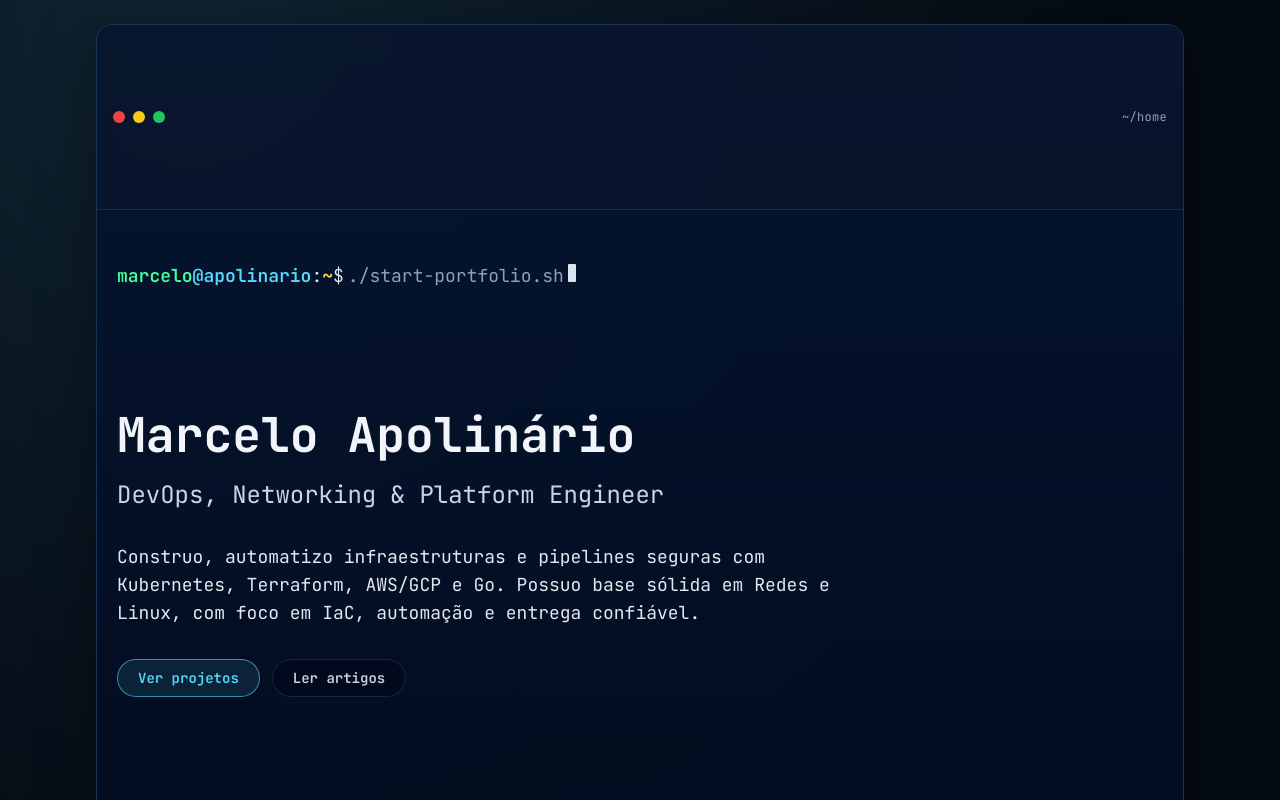
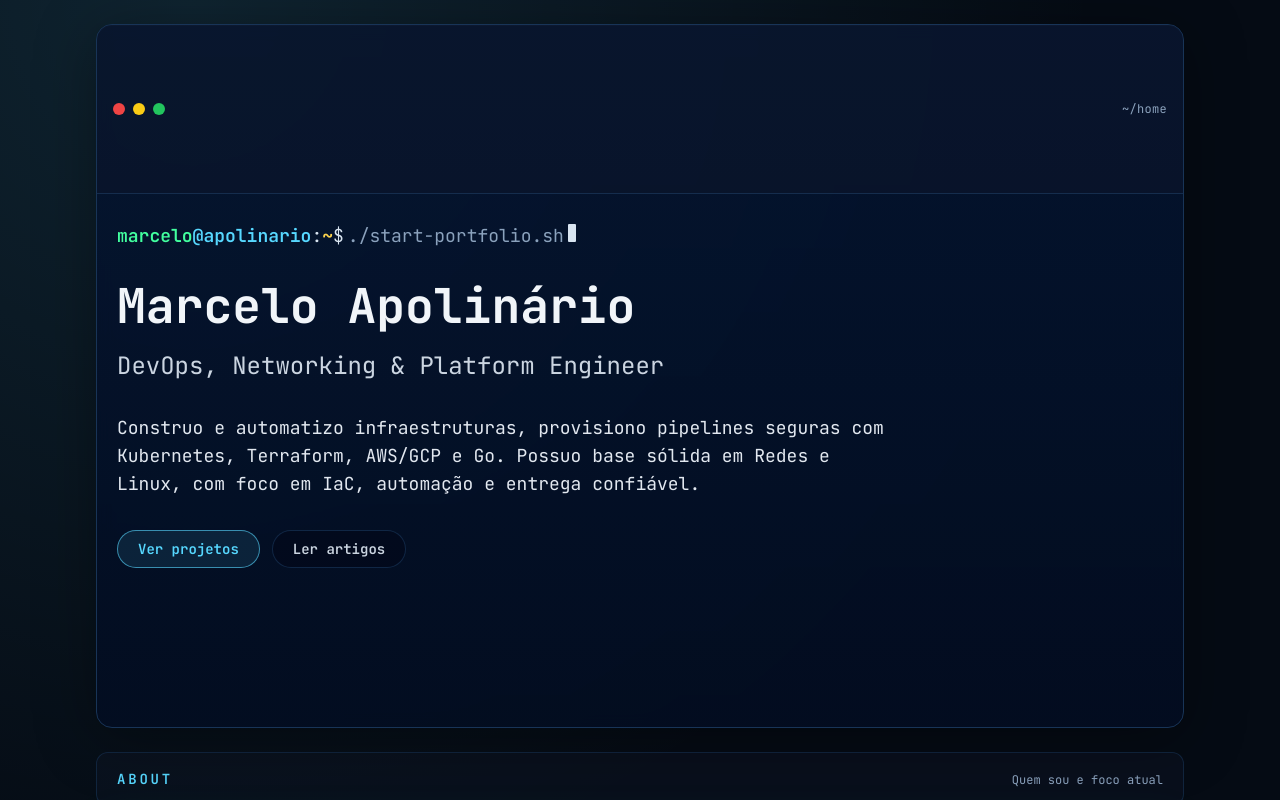
Before and after one commit to apolinario0x21/sturdy-parakeet, a Next.js app: page / in a window 1280 px wide. Shown: the top 800 px of the page. Built offline with nearby package versions, Linux system fonts and the light colour scheme.

Commit message:
refactor: rebalance hero height and spacing

```diff
--- a/components/sections/Hero.tsx
+++ b/components/sections/Hero.tsx
@@ -3,15 +3,15 @@ import { TerminalWindow } from '@/components/TerminalWindow';
 
 export function Hero() {
   return (
-    <header className="grid min-h-screen min-h-[100svh] min-h-[100dvh] w-full grid-cols-1">
+    <header className="grid min-h-[85vh] min-h-[88svh] w-full grid-cols-1">
       <TerminalWindow
         title="~/home"
-        className="hero-panel grid h-full w-full grid-cols-1 border-term-border"
+        className="hero-panel grid w-full grid-cols-1 border-term-border"
       >
-        <div className="flex h-full w-full flex-col justify-between gap-8 py-4 sm:gap-10 sm:py-6 md:gap-12 md:py-8">
+        <div className="flex h-full w-full flex-col gap-5 py-1 sm:gap-7 sm:py-2 md:gap-8">
           <Prompt command="./start-portfolio.sh" />
 
-          <div className="grid flex-1 content-center gap-6 sm:gap-7 md:gap-8">
+          <div className="grid gap-6 sm:gap-7 md:gap-8">
             <div className="flex min-w-0 flex-col gap-4 text-center sm:gap-5 sm:text-left">
               <h1 className="break-words text-2xl font-bold leading-tight text-slate-100 sm:text-4xl md:text-5xl">
                 Marcelo Apolinário
@@ -22,8 +22,8 @@ export function Hero() {
             </div>
 
             <p className="max-w-3xl text-sm leading-relaxed text-slate-200 sm:text-base md:text-lg">
-              Construo, automatizo infraestruturas e pipelines seguras com Kubernetes, Terraform, AWS/GCP e Go. Possuo base
-              sólida em Redes e Linux, com foco em IaC, automação e entrega confiável.
+              Construo e automatizo infraestruturas, provisiono pipelines seguras com Kubernetes, Terraform, AWS/GCP e Go.
+              Possuo base sólida em Redes e Linux, com foco em IaC, automação e entrega confiável.
             </p>
 
             <nav
```
